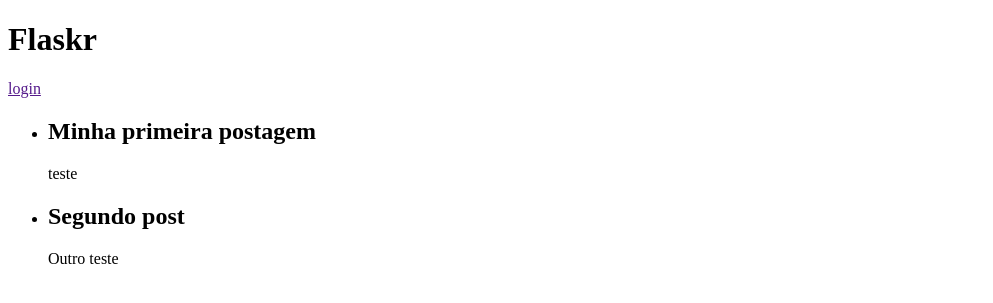
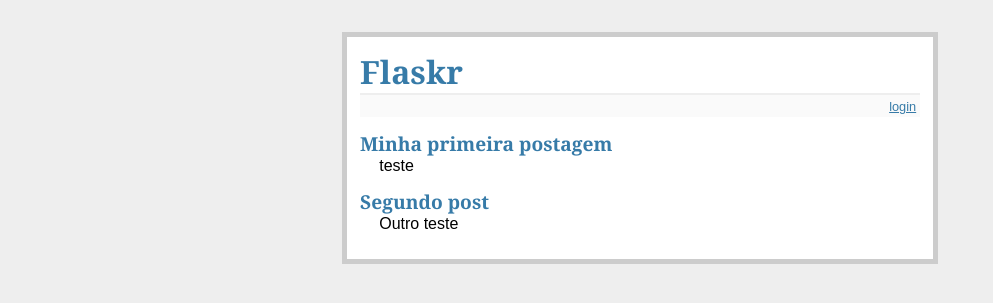
Before and after one commit to SayuryKato/ocean_web_p1, a Flask app: page / in a window 1280 px wide. Shown: the top 303 px of the page, without its empty margins (0-993 px from the left). Run offline with Flask 3, Linux system fonts and the light colour scheme.

Commit message:
:tada: Adcionando estilos

```diff
--- /dev/null
+++ b/static/estilo.css
@@ -0,0 +1,71 @@
+body {
+    font-family: sans-serif;
+    background: #eee;
+}
+
+a,h1,h2 {
+    color: #377BA8;
+}
+
+h1,h2 {
+    font-family: 'Georgia', serif;
+    margin: 0;
+}
+
+h1 {
+    border-bottom: 2px solid #eee;
+}
+
+h2 {
+    font-size: 1.2em;
+}
+
+.pagina {
+    margin: 2em auto;
+    width: 35em;
+    border: 5px solid #ccc;
+    padding: 0.8em;
+    background: white;
+}
+
+.entradas {
+    list-style: none;
+    margin: 0;
+    padding: 0;
+}
+
+.entradas li {
+    margin: 0.8em 1.2em;
+}
+
+.entradas li h2 {
+    margin-left: -1em;
+}
+
+.ins-entrada {
+    font-size: 0.9em;
+    border-bottom: 1px solid #ccc;
+}
+
+.ins-entrada dl {
+    font-weight: bold;
+}
+
+.metanav {
+    text-align: right;
+    font-size: 0.8em;
+    padding: 0.3em;
+    margin-bottom: 1em;
+    background: #fafafa;
+}
+
+.flash {
+    background: #CEE5F5;
+    padding: 0.5em;
+    border: 1px solid #AACBE2;
+}
+
+.erro {
+    background: #F0D6D6;
+    padding: 0.5em;
+}
--- a/templates/layout.html
+++ b/templates/layout.html
@@ -5,6 +5,7 @@
     <meta charset="UTF-8">
     <meta name="viewport" content="width=device-width, initial-scale=1.0">
     <title>Flaskr</title>
+    <link rel="stylesheet" href="static/estilo.css">
 </head>
 
 <body>
```
